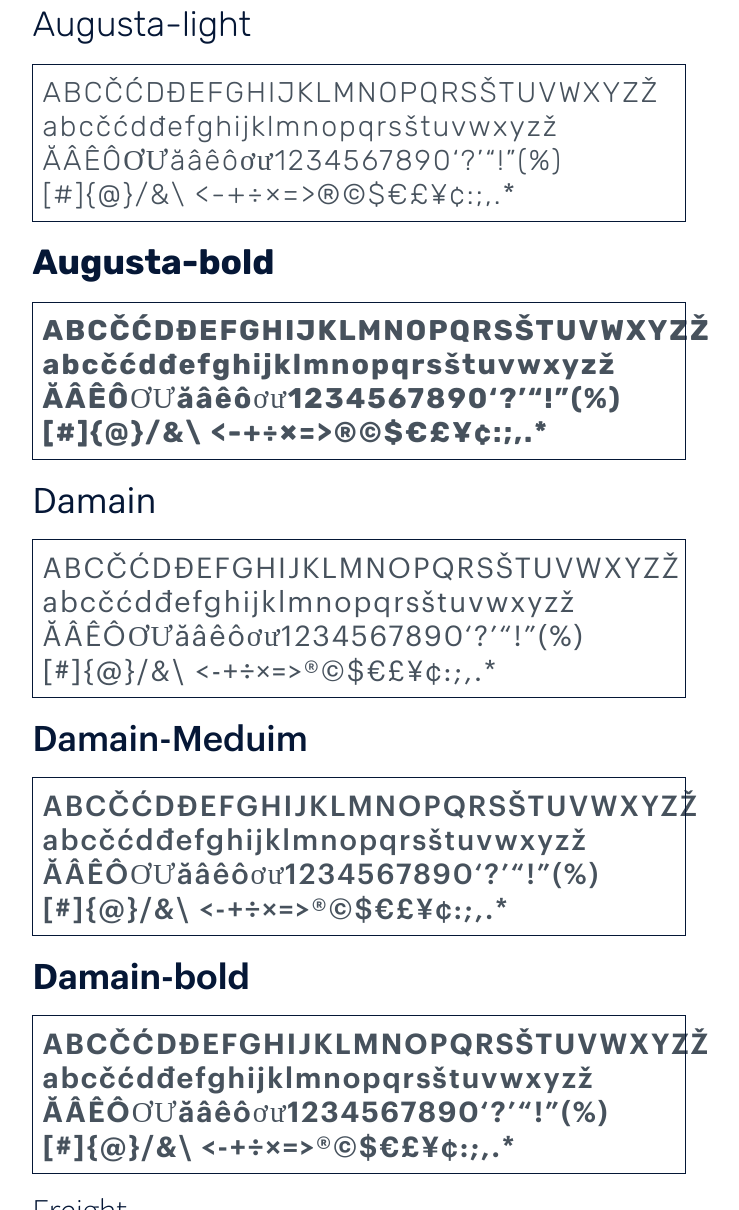
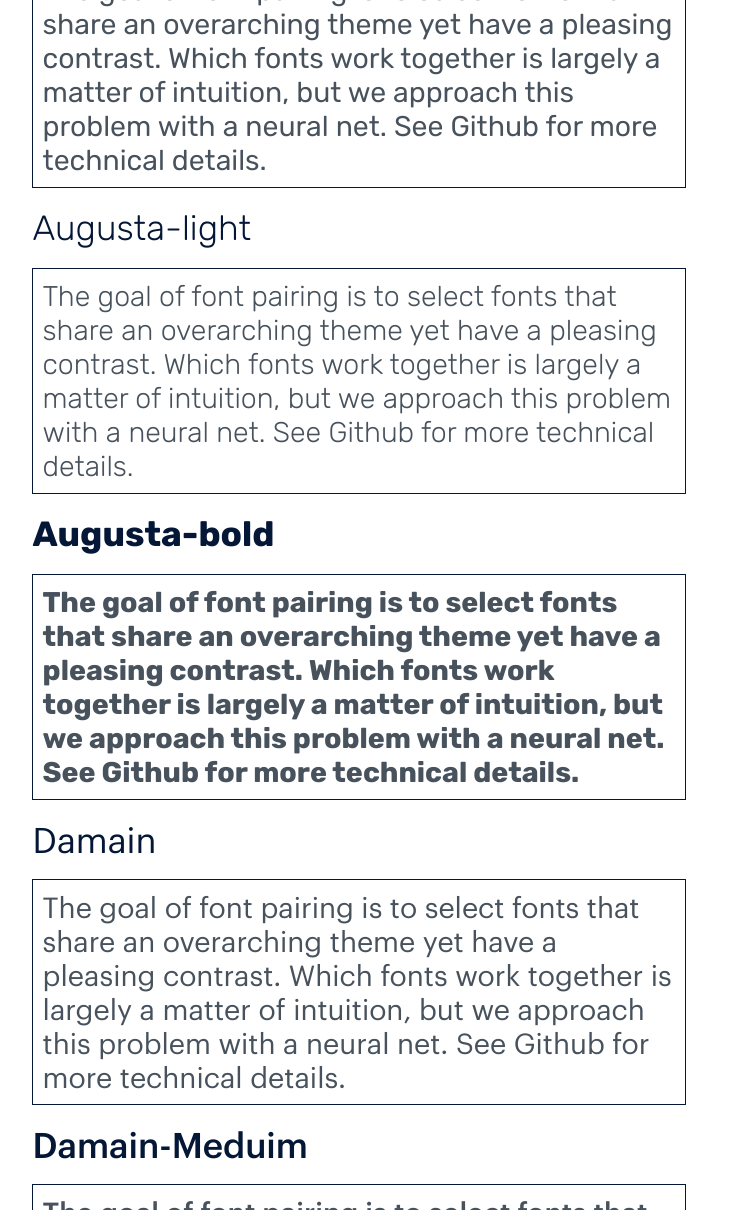
Before and after one commit to kreecorp/jello-core, a website: page src/views/fonts.html in a window 1280 px wide. Shown: the part 1590-2800 px from the top of the page, without its empty margins (281-1020 px from the left). Drawn offline with nearby package versions, Linux system fonts and the light colour scheme; files that its build step writes are made by us from their sources.

Commit message:
minor changes

```diff
--- a/src/demo.scss
+++ b/src/demo.scss
@@ -121,6 +121,5 @@ h2 {
     outline: 1px solid $blueblack;
     padding: 10px;
     font-size: 28.5px;
-    letter-spacing: 2px;
   }
 }
--- a/src/views/fonts.html
+++ b/src/views/fonts.html
@@ -104,12 +104,10 @@
                         Sans
                     </div>
                     <div class="typography sans ash">
-                        ABCČĆDĐEFGHIJKLMNOPQRSŠTUVWXYZŽ
-                        <br> abcčćdđefghijklmnopqrsštuvwxyzž
-                        <br> ĂÂÊÔƠƯăâêôơư1234567890‘?’“!”(%)
-                        <br> [#]{@}/&\
-                        <-+÷×=>®©$€£¥¢:;,.*
-                            <br>
+                        The goal of font pairing is to select fonts that share an overarching theme yet have a pleasing contrast. Which fonts work
+                        together is largely a matter of intuition, but we approach this problem with a neural net. See Github
+                        for more technical details.
+
                     </div>
                 </div>
 
@@ -118,12 +116,10 @@
                         Sans-italic
                     </div>
                     <div class="typography sans-italic ash">
-                        ABCČĆDĐEFGHIJKLMNOPQRSŠTUVWXYZŽ
-                        <br> abcčćdđefghijklmnopqrsštuvwxyzž
-                        <br> ĂÂÊÔƠƯăâêôơư1234567890‘?’“!”(%)
-                        <br> [#]{@}/&\
-                        <-+÷×=>®©$€£¥¢:;,.*
-                            <br>
+                        The goal of font pairing is to select fonts that share an overarching theme yet have a pleasing contrast. Which fonts work
+                        together is largely a matter of intuition, but we approach this problem with a neural net. See Github
+                        for more technical details.
+
                     </div>
                 </div>
 
@@ -133,12 +129,10 @@
                         Sans-bold
                     </div>
                     <div class="typography sans-bold ash">
-                        ABCČĆDĐEFGHIJKLMNOPQRSŠTUVWXYZŽ
-                        <br> abcčćdđefghijklmnopqrsštuvwxyzž
-                        <br> ĂÂÊÔƠƯăâêôơư1234567890‘?’“!”(%)
-                        <br> [#]{@}/&\
-                        <-+÷×=>®©$€£¥¢:;,.*
-                            <br>
+                        The goal of font pairing is to select fonts that share an overarching theme yet have a pleasing contrast. Which fonts work
+                        together is largely a matter of intuition, but we approach this problem with a neural net. See Github
+                        for more technical details.
+
                     </div>
                 </div>
 
@@ -147,12 +141,10 @@
                         Augusta
                     </div>
                     <div class="typography augusta ash">
-                        ABCČĆDĐEFGHIJKLMNOPQRSŠTUVWXYZŽ
-                        <br> abcčćdđefghijklmnopqrsštuvwxyzž
-                        <br> ĂÂÊÔƠƯăâêôơư1234567890‘?’“!”(%)
-                        <br> [#]{@}/&\
-                        <-+÷×=>®©$€£¥¢:;,.*
-                            <br>
+                        The goal of font pairing is to select fonts that share an overarching theme yet have a pleasing contrast. Which fonts work
+                        together is largely a matter of intuition, but we approach this problem with a neural net. See Github
+                        for more technical details.
+
                     </div>
                 </div>
 
@@ -162,12 +154,10 @@
                         Augusta-light
                     </div>
                     <div class="typography augusta-light ash">
-                        ABCČĆDĐEFGHIJKLMNOPQRSŠTUVWXYZŽ
-                        <br> abcčćdđefghijklmnopqrsštuvwxyzž
-                        <br> ĂÂÊÔƠƯăâêôơư1234567890‘?’“!”(%)
-                        <br> [#]{@}/&\
-                        <-+÷×=>®©$€£¥¢:;,.*
-                            <br>
+                        The goal of font pairing is to select fonts that share an overarching theme yet have a pleasing contrast. Which fonts work
+                        together is largely a matter of intuition, but we approach this problem with a neural net. See Github
+                        for more technical details.
+
                     </div>
                 </div>
 
@@ -176,12 +166,10 @@
                         Augusta-bold
                     </div>
                     <div class="typography augusta-bold ash">
-                        ABCČĆDĐEFGHIJKLMNOPQRSŠTUVWXYZŽ
-                        <br> abcčćdđefghijklmnopqrsštuvwxyzž
-                        <br> ĂÂÊÔƠƯăâêôơư1234567890‘?’“!”(%)
-                        <br> [#]{@}/&\
-                        <-+÷×=>®©$€£¥¢:;,.*
-                            <br>
+                        The goal of font pairing is to select fonts that share an overarching theme yet have a pleasing contrast. Which fonts work
+                        together is largely a matter of intuition, but we approach this problem with a neural net. See Github
+                        for more technical details.
+
                     </div>
                 </div>
 
@@ -190,12 +178,10 @@
                         Damain
                     </div>
                     <div class="typography damain ash">
-                        ABCČĆDĐEFGHIJKLMNOPQRSŠTUVWXYZŽ
-                        <br> abcčćdđefghijklmnopqrsštuvwxyzž
-                        <br> ĂÂÊÔƠƯăâêôơư1234567890‘?’“!”(%)
-                        <br> [#]{@}/&\
-                        <-+÷×=>®©$€£¥¢:;,.*
-                            <br>
+                        The goal of font pairing is to select fonts that share an overarching theme yet have a pleasing contrast. Which fonts work
+                        together is largely a matter of intuition, but we approach this problem with a neural net. See Github
+                        for more technical details.
+
                     </div>
                 </div>
 
@@ -205,12 +191,10 @@
                         Damain-Meduim
                     </div>
                     <div class="typography damain-meduim ash">
-                        ABCČĆDĐEFGHIJKLMNOPQRSŠTUVWXYZŽ
-                        <br> abcčćdđefghijklmnopqrsštuvwxyzž
-                        <br> ĂÂÊÔƠƯăâêôơư1234567890‘?’“!”(%)
-                        <br> [#]{@}/&\
-                        <-+÷×=>®©$€£¥¢:;,.*
-                            <br>
+                        The goal of font pairing is to select fonts that share an overarching theme yet have a pleasing contrast. Which fonts work
+                        together is largely a matter of intuition, but we approach this problem with a neural net. See Github
+                        for more technical details.
+
                     </div>
                 </div>
 
@@ -219,12 +203,10 @@
                         Damain-bold
                     </div>
                     <div class="typography damain-bold ash">
-                        ABCČĆDĐEFGHIJKLMNOPQRSŠTUVWXYZŽ
-                        <br> abcčćdđefghijklmnopqrsštuvwxyzž
-                        <br> ĂÂÊÔƠƯăâêôơư1234567890‘?’“!”(%)
-                        <br> [#]{@}/&\
-                        <-+÷×=>®©$€£¥¢:;,.*
-                            <br>
+                        The goal of font pairing is to select fonts that share an overarching theme yet have a pleasing contrast. Which fonts work
+                        together is largely a matter of intuition, but we approach this problem with a neural net. See Github
+                        for more technical details.
+
                     </div>
                 </div>
 
@@ -233,12 +215,10 @@
                         Freight
                     </div>
                     <div class="typography freight ash">
-                        ABCČĆDĐEFGHIJKLMNOPQRSŠTUVWXYZŽ
-                        <br> abcčćdđefghijklmnopqrsštuvwxyzž
-                        <br> ĂÂÊÔƠƯăâêôơư1234567890‘?’“!”(%)
-                        <br> [#]{@}/&\
-                        <-+÷×=>®©$€£¥¢:;,.*
-                            <br>
+                        The goal of font pairing is to select fonts that share an overarching theme yet have a pleasing contrast. Which fonts work
+                        together is largely a matter of intuition, but we approach this problem with a neural net. See Github
+                        for more technical details.
+
                     </div>
                 </div>
 
@@ -248,12 +228,10 @@
                         Freight-medium
                     </div>
                     <div class="typography freight-medium ash">
-                        ABCČĆDĐEFGHIJKLMNOPQRSŠTUVWXYZŽ
-                        <br> abcčćdđefghijklmnopqrsštuvwxyzž
-                        <br> ĂÂÊÔƠƯăâêôơư1234567890‘?’“!”(%)
-                        <br> [#]{@}/&\
-                        <-+÷×=>®©$€£¥¢:;,.*
-                            <br>
+                        The goal of font pairing is to select fonts that share an overarching theme yet have a pleasing contrast. Which fonts work
+                        together is largely a matter of intuition, but we approach this problem with a neural net. See Github
+                        for more technical details.
+
                     </div>
                 </div>
 
@@ -262,12 +240,10 @@
                         Freight-bold
                     </div>
                     <div class="typography freight-bold ash">
-                        ABCČĆDĐEFGHIJKLMNOPQRSŠTUVWXYZŽ
-                        <br> abcčćdđefghijklmnopqrsštuvwxyzž
-                        <br> ĂÂÊÔƠƯăâêôơư1234567890‘?’“!”(%)
-                        <br> [#]{@}/&\
-                        <-+÷×=>®©$€£¥¢:;,.*
-                            <br>
+                        The goal of font pairing is to select fonts that share an overarching theme yet have a pleasing contrast. Which fonts work
+                        together is largely a matter of intuition, but we approach this problem with a neural net. See Github
+                        for more technical details.
+
                     </div>
                 </div>
 
@@ -276,12 +252,10 @@
                         Kre
                     </div>
                     <div class="typography kre ash">
-                        ABCČĆDĐEFGHIJKLMNOPQRSŠTUVWXYZŽ
-                        <br> abcčćdđefghijklmnopqrsštuvwxyzž
-                        <br> ĂÂÊÔƠƯăâêôơư1234567890‘?’“!”(%)
-                        <br> [#]{@}/&\
-                        <-+÷×=>®©$€£¥¢:;,.*
-                            <br>
+                        The goal of font pairing is to select fonts that share an overarching theme yet have a pleasing contrast. Which fonts work
+                        together is largely a matter of intuition, but we approach this problem with a neural net. See Github
+                        for more technical details.
+
                     </div>
                 </div>
 
@@ -291,12 +265,10 @@
                         Jessy
                     </div>
                     <div class="typography jessy ash">
-                        ABCČĆDĐEFGHIJKLMNOPQRSŠTUVWXYZŽ
-                        <br> abcčćdđefghijklmnopqrsštuvwxyzž
-                        <br> ĂÂÊÔƠƯăâêôơư1234567890‘?’“!”(%)
-                        <br> [#]{@}/&\
-                        <-+÷×=>®©$€£¥¢:;,.*
-                            <br>
+                        The goal of font pairing is to select fonts that share an overarching theme yet have a pleasing contrast. Which fonts work
+                        together is largely a matter of intuition, but we approach this problem with a neural net. See Github
+                        for more technical details.
+
                     </div>
                 </div>
 
@@ -305,12 +277,10 @@
                         Lucian
                     </div>
                     <div class="typography lucian ash">
-                        ABCČĆDĐEFGHIJKLMNOPQRSŠTUVWXYZŽ
-                        <br> abcčćdđefghijklmnopqrsštuvwxyzž
-                        <br> ĂÂÊÔƠƯăâêôơư1234567890‘?’“!”(%)
-                        <br> [#]{@}/&\
-                        <-+÷×=>®©$€£¥¢:;,.*
-                            <br>
+                        The goal of font pairing is to select fonts that share an overarching theme yet have a pleasing contrast. Which fonts work
+                        together is largely a matter of intuition, but we approach this problem with a neural net. See Github
+                        for more technical details.
+
                     </div>
                 </div>
 
@@ -320,12 +290,10 @@
                         Noragami
                     </div>
                     <div class="typography noragami ash">
-                        ABCČĆDĐEFGHIJKLMNOPQRSŠTUVWXYZŽ
-                        <br> abcčćdđefghijklmnopqrsštuvwxyzž
-                        <br> ĂÂÊÔƠƯăâêôơư1234567890‘?’“!”(%)
-                        <br> [#]{@}/&\
-                        <-+÷×=>®©$€£¥¢:;,.*
-                            <br>
+                        The goal of font pairing is to select fonts that share an overarching theme yet have a pleasing contrast. Which fonts work
+                        together is largely a matter of intuition, but we approach this problem with a neural net. See Github
+                        for more technical details.
+
                     </div>
                 </div>
 
```
